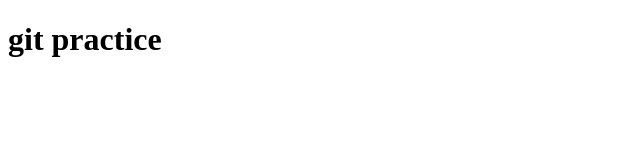
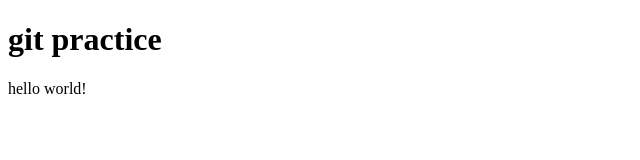
Before and after one commit to sol-pine/gitprac, a plain HTML site: page index.html in a window 1280 px wide. Shown: the whole page, without its empty margins (0-640 px from the left). Drawn offline with Linux system fonts and the light colour scheme.

Commit message:
목록 추가

```diff
--- a/index.html
+++ b/index.html
@@ -8,5 +8,6 @@
   </head>
   <body>
     <h1>git practice</h1>
+    <div>hello world!</div>
   </body>
 </html>
```
Also changed, not shown: 1 other file.
